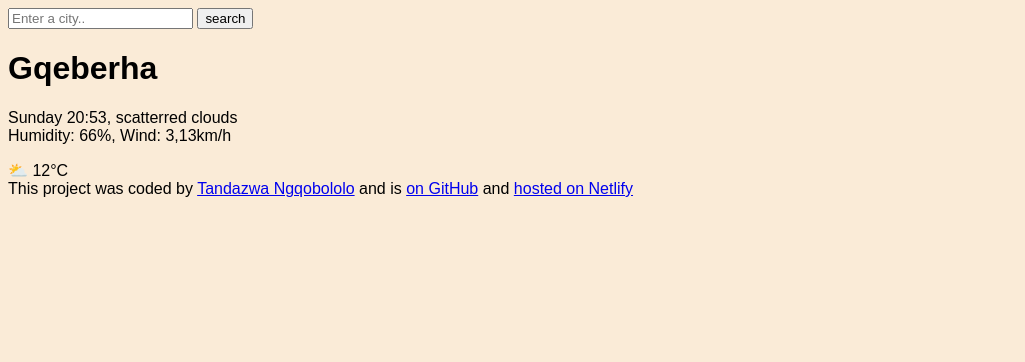
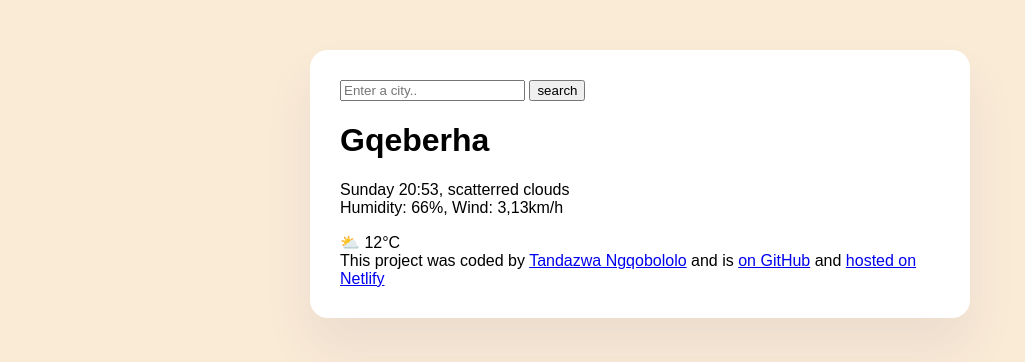
Before and after one commit to TandazwaNgqobs/Ezemozulu, a plain HTML site: page index.html in a window 1280 px wide. Shown: the whole page, without its empty margins (0-1025 px from the left). Drawn offline with Linux system fonts and the light colour scheme.

Commit message:
added container on html

```diff
--- a/index.html
+++ b/index.html
@@ -7,6 +7,7 @@
     <title>EzeMozulu</title>
   </head>
   <body>
+    <div class="ezemozulu-app">
   <header>
     <form>
       <input type="search" placeholder="Enter a city.." required />
@@ -34,5 +35,6 @@
     <a href="https://ezemozulu-app.netlify.app/" target="_blank"
       >hosted on Netlify</a
     > </footer>
+  </div>
   </body>
 </html>
```
